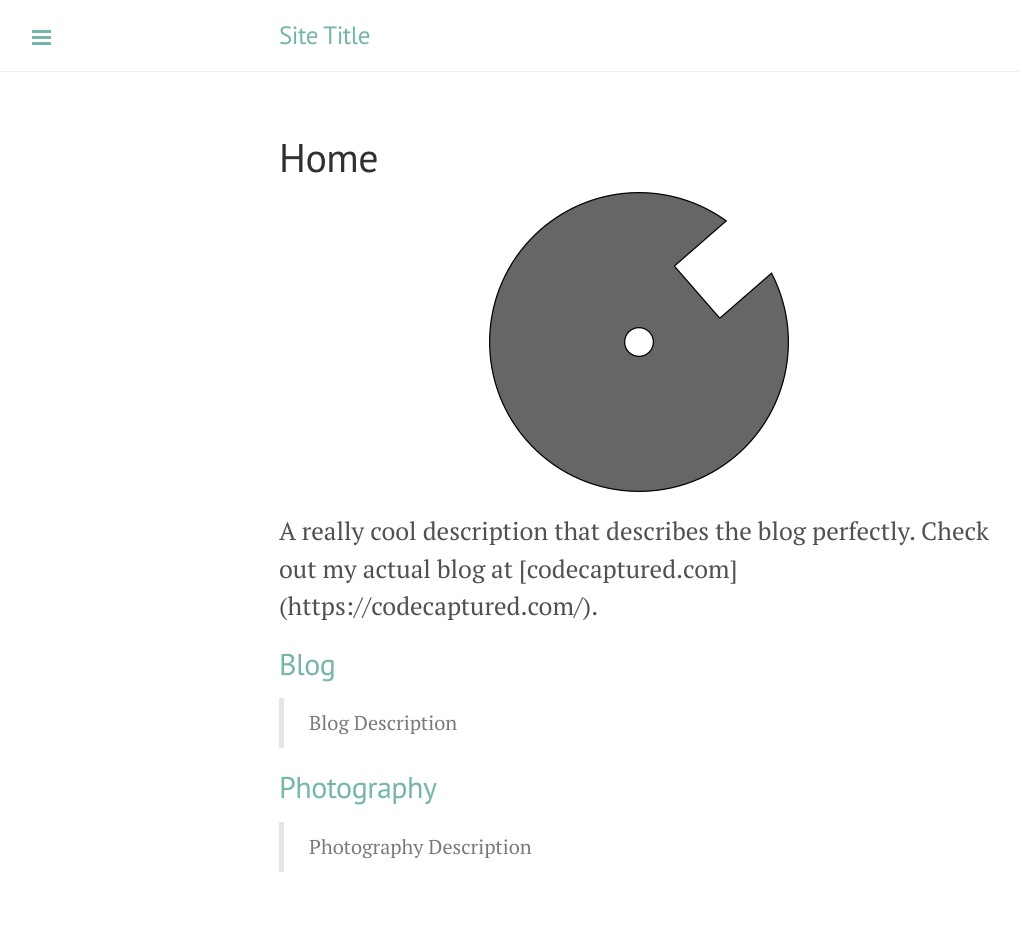
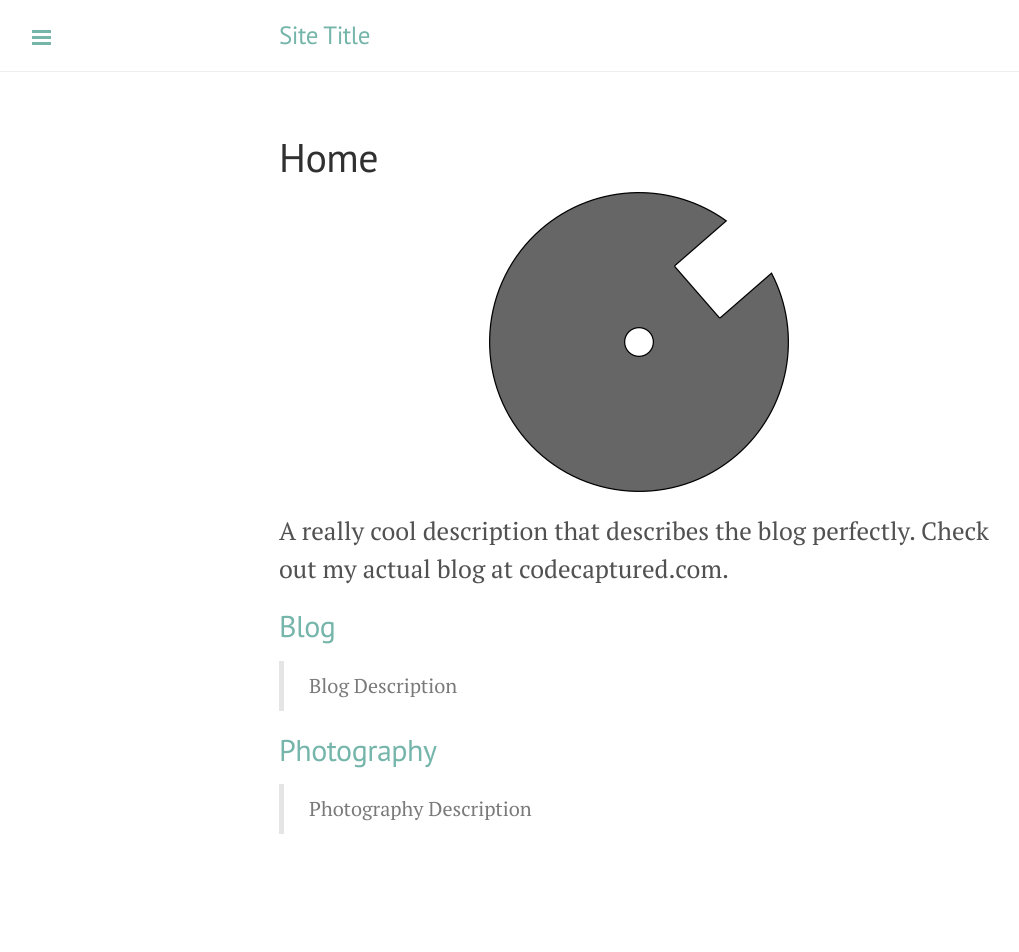
Before and after one commit to mirdaki/mirdaki.github.io, a Jekyll site: the page built from _pages/home.md, in a window 1280 px wide. Shown: the whole page, without its empty margins (1-1020 px from the left). Built offline with Jekyll 4.4.1, drawn with Linux system fonts in a browser that asks for light colours; after the commit the page ends 914 px from its top, so only the background shows below that; some of the changed lines change nothing that is shown.

```diff
--- a/_config.yml
+++ b/_config.yml
@@ -2,7 +2,7 @@
 title: Site Title
 email: Site Email Address
 description: >
-  A really cool description that describes the blog perfectly. Check out my actual blog at [codecaptured.com](https://codecaptured.com/).
+  A really cool description that describes the blog perfectly. Check out my actual blog at codecaptured.com.
 baseurl: ""
 url: ""
 
```
